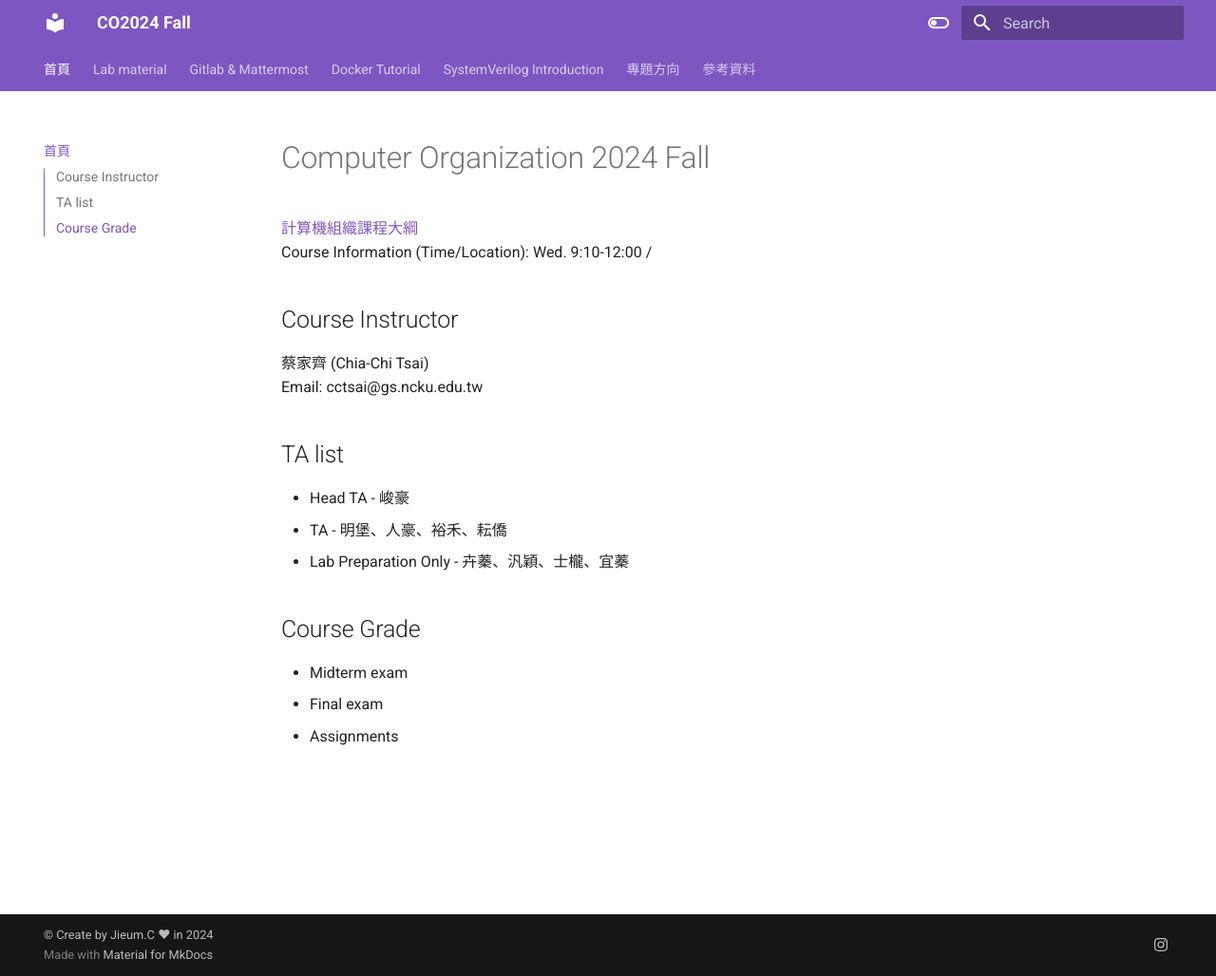
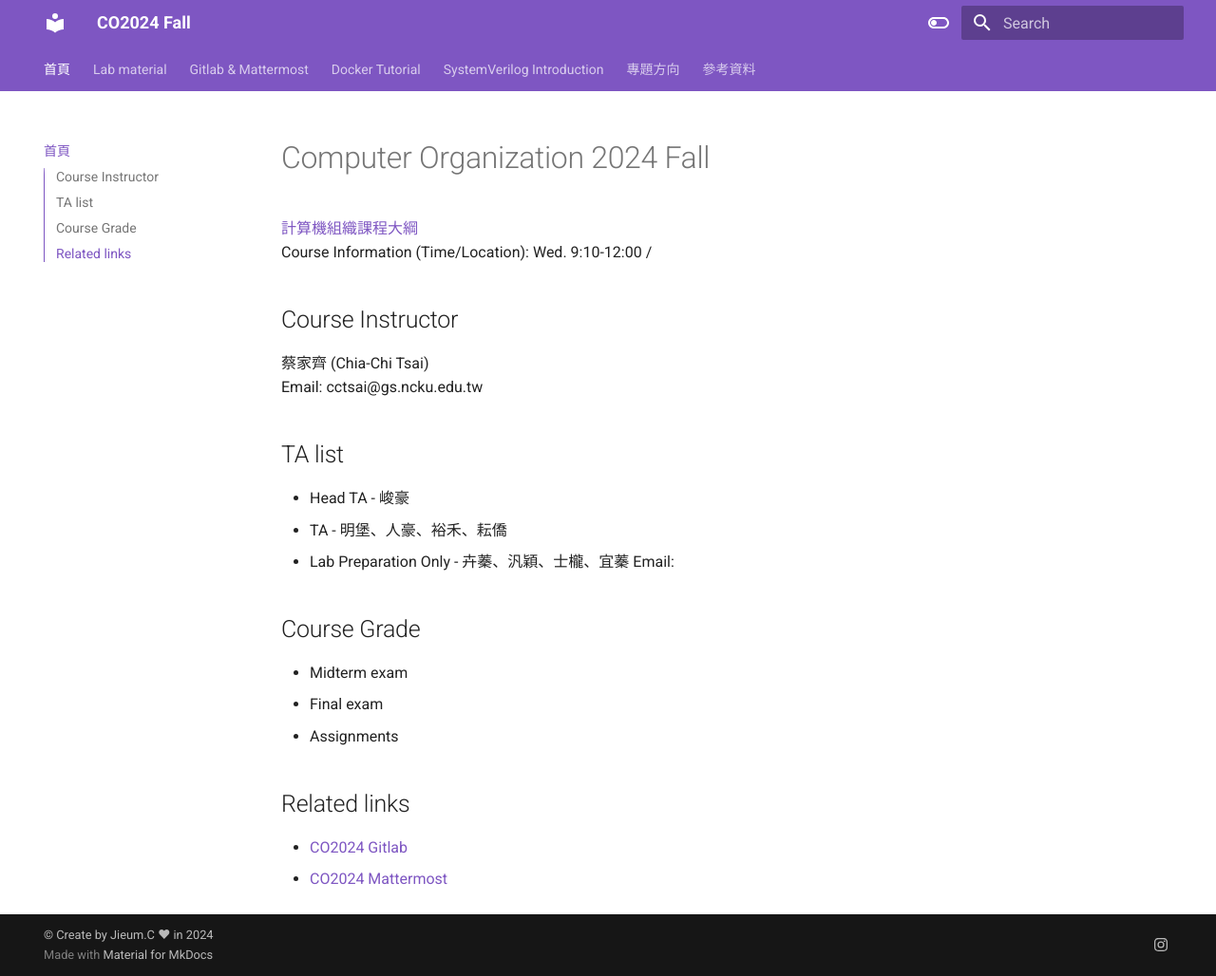
Before and after one commit to Jieumban/Test_mkdocs-, an MkDocs documentation site: the page built from docs/index.md, in a window 1280 px wide and 1028 px high. Shown: the whole window at 95% size. Built offline with MkDocs 1.6.1 and Material for MkDocs 9.7.7, drawn with Linux system fonts in a browser that asks for light colours.

Commit message:
update 080215

```diff
--- a/docs/index.md
+++ b/docs/index.md
@@ -2,19 +2,18 @@
 
 [計算機組織課程大綱](https://class-qry.acad.ncku.edu.tw/syllabus/online_display.php?syear=0113&sem=1&co_no=E221700&class_code=2)<br>
 Course Information (Time/Location): Wed. 9:10-12:00 /
-
 ## Course Instructor
 蔡家齊 (Chia-Chi Tsai)<br>
 Email: cctsai@gs.ncku.edu.tw
-
 ## TA list
-
 - Head TA -  峻豪
 - TA - 明堡、人豪、裕禾、耘僑
 - Lab Preparation Only -  卉蓁、汎穎、士櫳、宜蓁
-
+Email:
 ## Course Grade
-
 - Midterm exam
 - Final exam
 - Assignments
+## Related links
+- [CO2024 Gitlab]()
+- [CO2024 Mattermost]()
```
